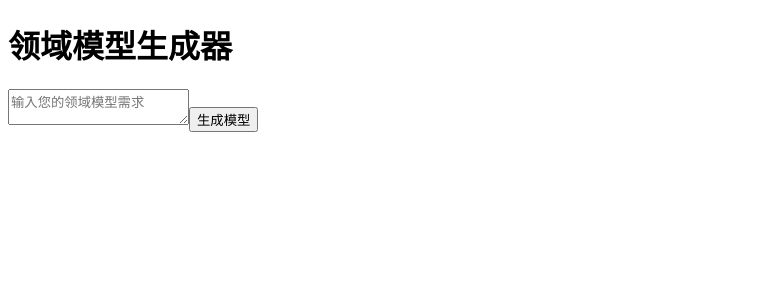
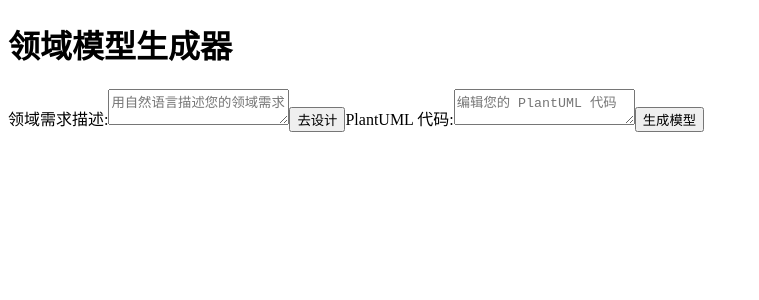
Before and after one commit to LevonZhang/model-generator, a Vue app: page / in a window 1280 px wide. Shown: the top 300 px of the page, without its empty margins (0-759 px from the left). Built offline with nearby package versions, Linux system fonts and the light colour scheme.

Commit message:
generate uml code

```diff
--- a/src/components/ModelGenerator.vue
+++ b/src/components/ModelGenerator.vue
@@ -1,7 +1,13 @@
 <template>
   <div>
     <h1>领域模型生成器</h1>
-      <textarea v-model="userInput" placeholder="输入您的领域模型需求"></textarea>
+
+    <label for="domainInput">领域需求描述:</label>
+    <textarea id="domainInput" v-model="domainDescription" placeholder="用自然语言描述您的领域需求"></textarea>
+    <button @click="designModel">去设计</button>
+
+    <label for="plantumlInput">PlantUML 代码:</label>
+    <textarea id="plantumlInput" v-model="userInput" placeholder="编辑您的 PlantUML 代码"></textarea>
     <button @click="generateModel">生成模型</button>
 
     <div v-if="isLoading" class="diagram-container">
@@ -21,13 +27,47 @@
   export default {
     data() {
       return {
+        domainDescription: '', // 新增：用于存储领域需求描述
         userInput: '',
         isLoading: false,
         errorMessage: null,
-        imageUrl: null
+        imageUrl: null,
       };
     },
     methods: {
+      async designModel() {
+        this.isLoading = true;
+        this.errorMessage = null;
+        this.userInput = ''; // 清空 PlantUML 代码
+
+        try {
+          // 调用 Google Gemini API 生成 PlantUML 代码
+          const response = await fetch('/api/generate-plantuml', { // 假设你创建了一个新的 Serverless 函数
+            method: 'POST',
+            headers: {
+              'Content-Type': 'application/json',
+            },
+            body: JSON.stringify({
+              domain_description: this.domainDescription,
+            }),
+          });
+
+          if (!response.ok) {
+            throw new Error(`Google Gemini API request failed with status ${response.status}`);
+          }
+
+          const data = await response.json();
+          this.userInput = data.plantuml_code.replace(/^@startuml|@enduml$/gm, '').trim(); // 去掉 @startuml 和 @enduml
+
+          // 生成图片
+          this.generateModel();
+        } catch (error) {
+          console.error("Error designing model:", error);
+          this.errorMessage = "设计模型时出错，请检查您的输入或网络连接。";
+        } finally {
+          this.isLoading = false;
+        }
+      },
       async generateModel() {
         this.isLoading = true;
         this.imageUrl = null;
```
Also changed, not shown: api/generate-plantuml.js (added, +30 -0 lines), 1 other file (tests, documents, lock files or other folders). Lines whose indentation alone changed are shown as unchanged.
